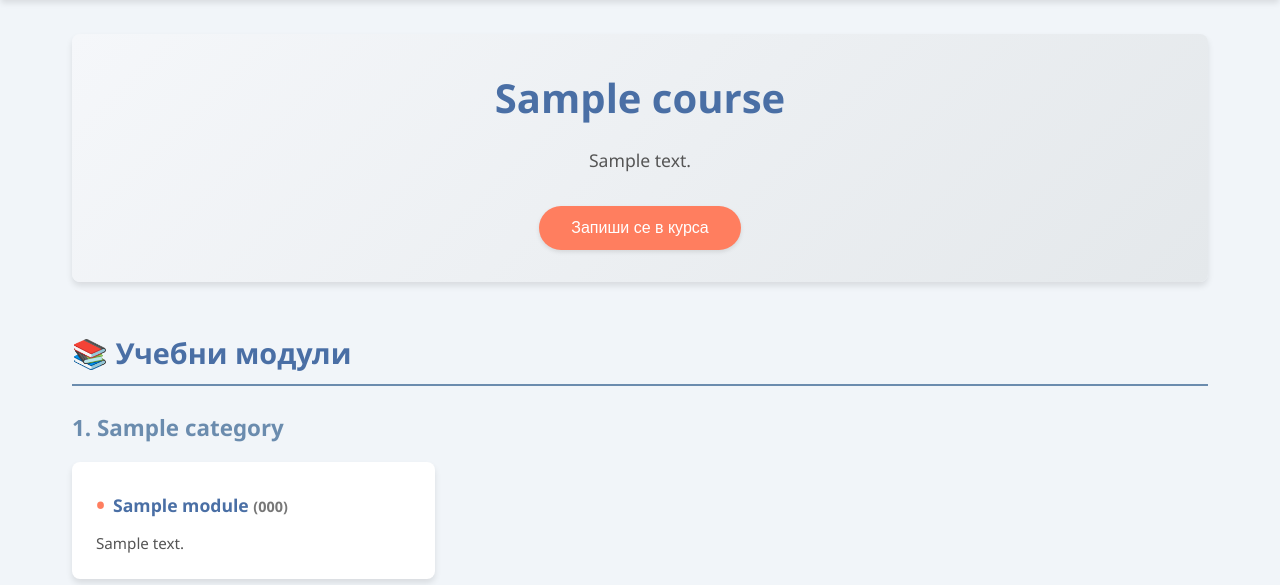
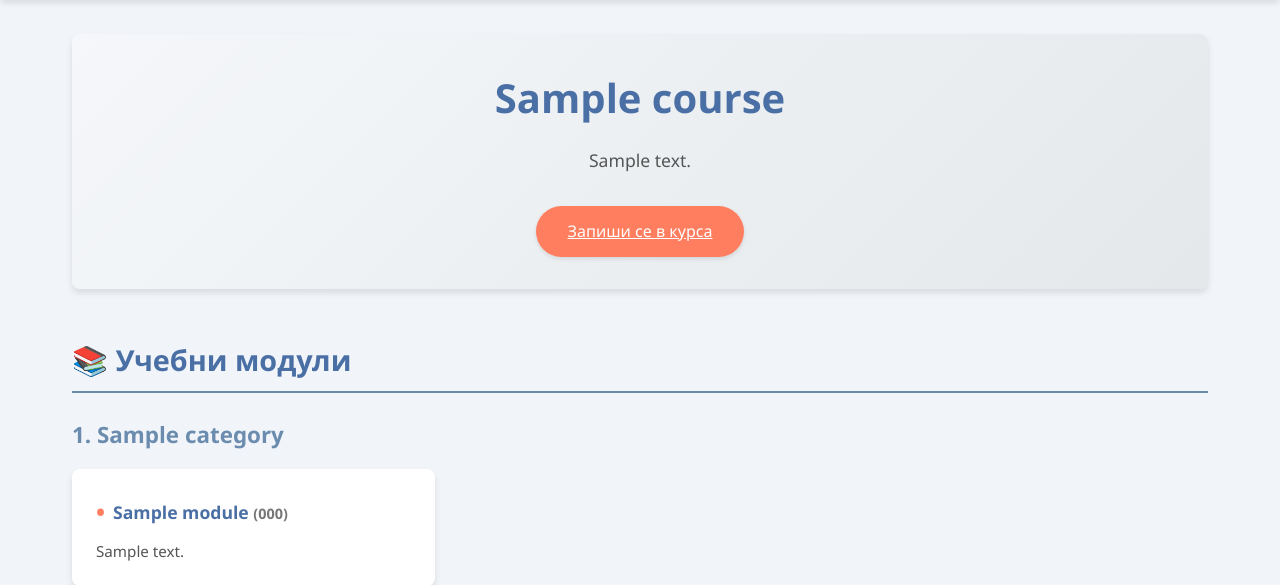
Before and after one commit to EliArn99/Learning-Management-System-, a Django app: template templates/courses/course_detail.html in a window 1280 px wide. Shown: the part 78-663 px from the top of the page. Run offline with Django 3.2, Linux system fonts and the light colour scheme; the template is opened without the code that fills it: most values are stand-ins (such as "Sample title", 1, 10 or a date in 2020).

Commit message:
Update course_detail.html

```diff
--- a/templates/courses/course_detail.html
+++ b/templates/courses/course_detail.html
@@ -7,13 +7,12 @@
 
             {% if not is_enrolled %}
                 <div class="enroll-section">
-            <form method="post" class="enroll-form">
-                {% csrf_token %}
-{#                {{ enroll_form.as_p }}#}
-                <button type="submit" class="enroll-button">Запиши се в курса</button>
-            </form>
+                    <div class="enroll-form">
+                        <a href="{% url 'courses:course_enroll' course.id %}" class="enroll-button">Запиши се в курса</a>
+                    </div>
                 </div>
             {% endif %}
+
         </div>
 
         <div class="course-content">
@@ -29,7 +28,8 @@
                                     <div class="module-card">
                                         <div class="module-header">
                                             <span class="module-bullet">•</span>
-                            <h4 class="module-title">{{ module.title }} <span class="module-code">({{ module.code }})</span></h4>
+                                            <h4 class="module-title">{{ module.title }} <span
+                                                    class="module-code">({{ module.code }})</span></h4>
                                         </div>
                                         <p class="module-description">{{ module.description }}</p>
                                     </div>
@@ -42,7 +42,6 @@
                 {% endif %}
             </div>
         </div>
-
 
         {% if enrolled_students %}
             <div class="students-section">
@@ -61,7 +60,6 @@
             </div>
         {% endif %}
     </div>
-
 
     <style>
         :root {
```
Lines whose indentation alone changed are shown as unchanged.
